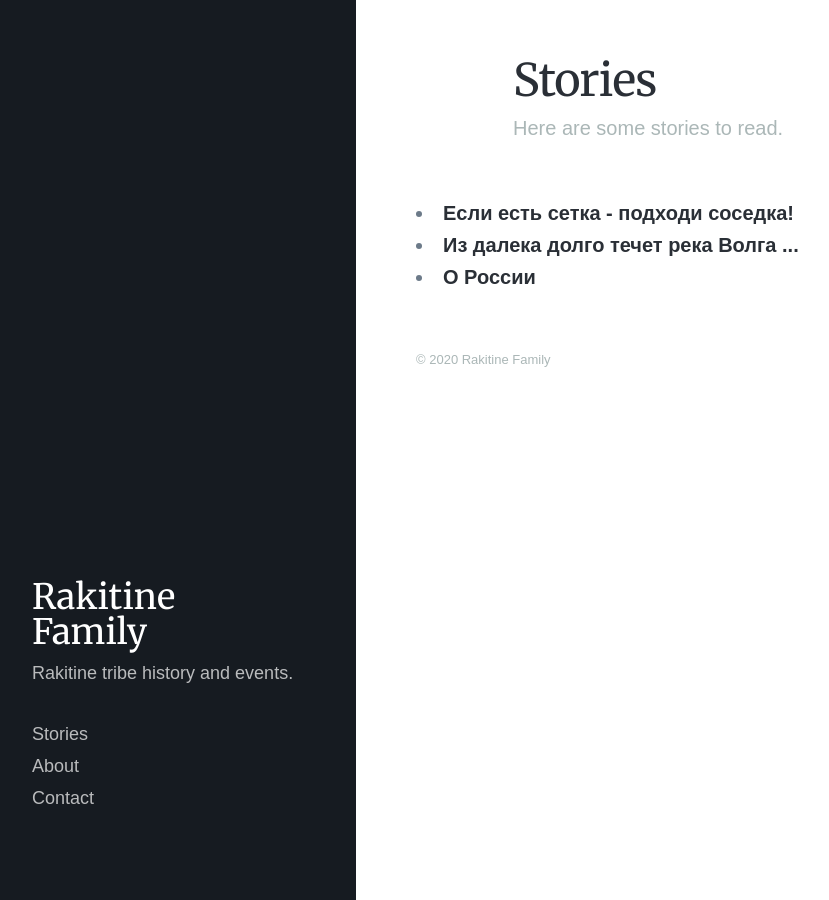
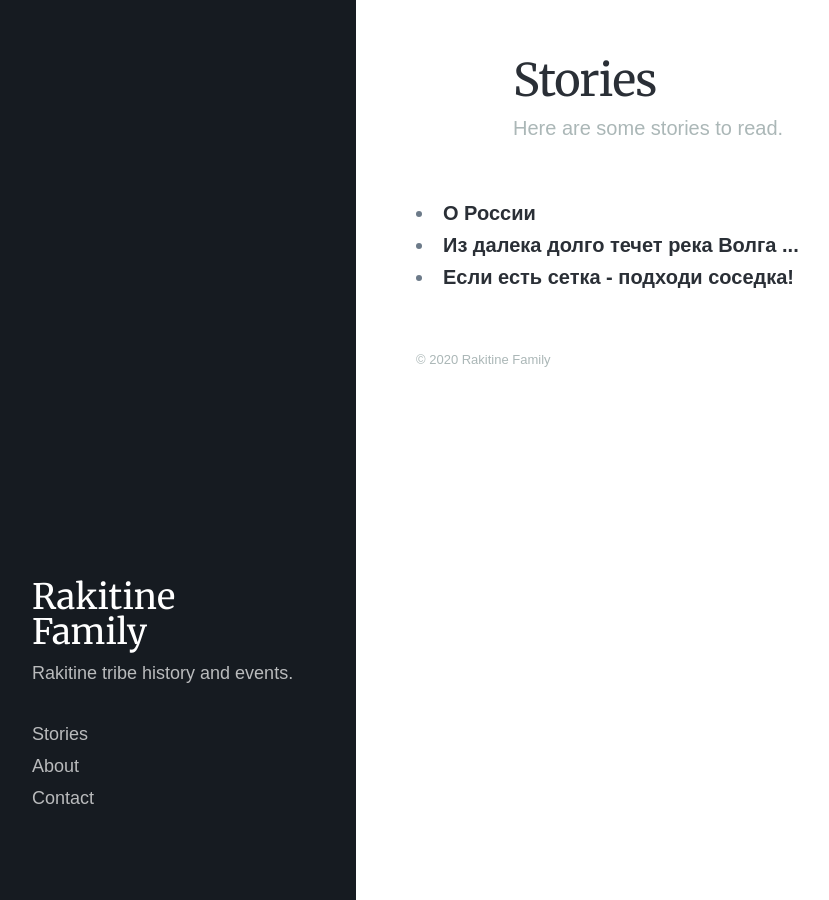
Before and after one commit to orakitine/rakitine-family, a Jekyll site: the page built from stories.html, in a window 1280 px wide. Shown: the whole page, without its empty margins (28-857 px from the left). Built offline with Jekyll 4.4.1, drawn with Linux system fonts in a browser that asks for light colours; nearby versions of some CDN libraries; some web fonts are replaced.

Commit message:
Update stories.html

```diff
--- a/stories.html
+++ b/stories.html
@@ -23,7 +23,7 @@ subtitle: Here are some stories to read.
 
     <ul>
 
-		{% for story in site.stories reversed %}
+		{% for story in site.stories %}
 
     <li><a href="{{ story.url | relative_url }}">{{ story.title }}</a></li>
 
```
